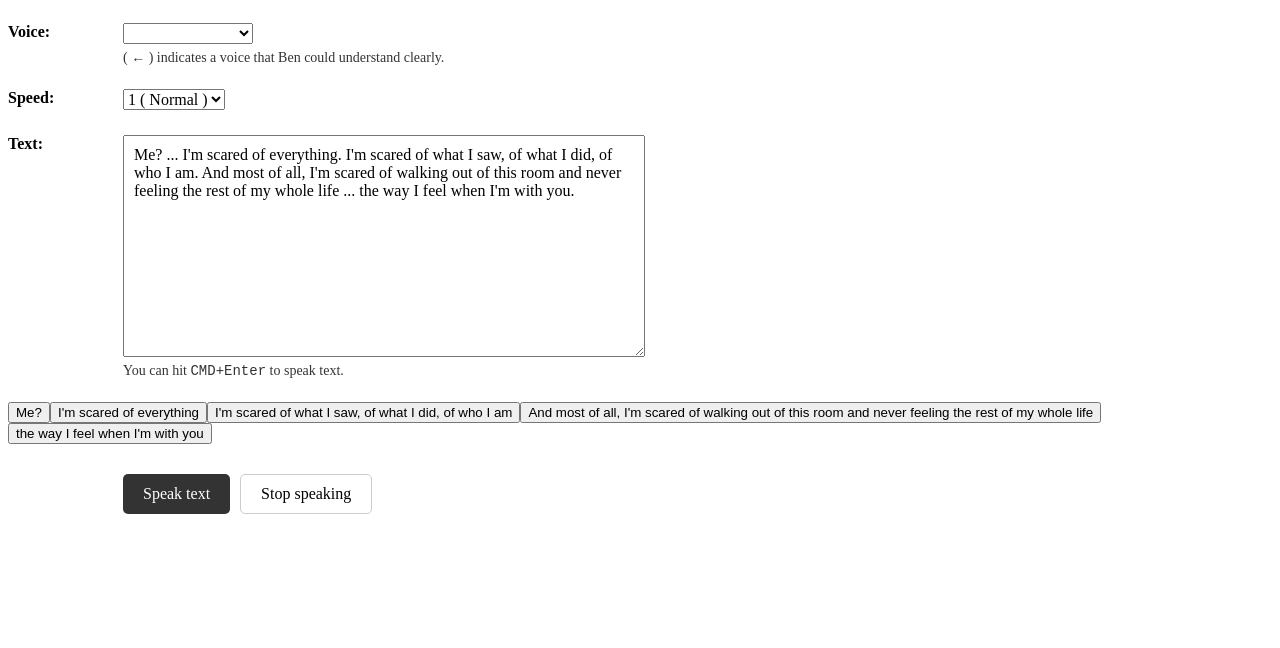
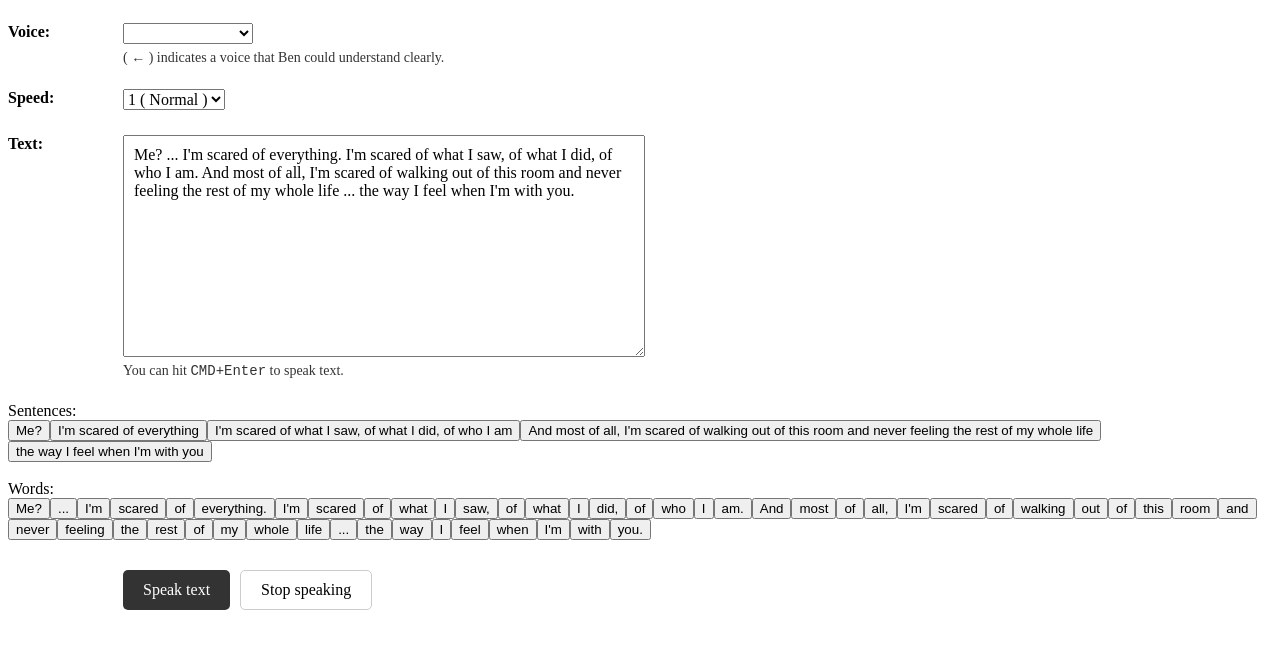
Before and after one commit to wimdenherder/angular-read-text-buttons-binding, an Angular app: page / in a window 1280 px wide. Shown: the top 648 px of the page. Built offline with nearby package versions, Linux system fonts and the light colour scheme.

Commit message:
added words buttons

```diff
--- a/package.json
+++ b/package.json
@@ -3,7 +3,7 @@
   "version": "0.0.0",
   "scripts": {
     "ng": "ng",
-    "start": "ng serve",
+    "start": "ng serve -o",
     "build": "ng build",
     "test": "ng test",
     "lint": "ng lint",
--- a/src/app/app.component.html
+++ b/src/app/app.component.html
@@ -71,7 +71,13 @@
 	</div>
 </div>
 
-<span *ngFor="let word of getSplittedText(); index as i">
+Sentences:<br>
+<span *ngFor="let sentence of getSentences(); index as i">
+  <button (click)="speakWord(sentence)">{{sentence}}</button>
+</span>
+<br>
+<br>Words:<br>
+<span *ngFor="let word of getWords(); index as i">
   <button (click)="speakWord(word)">{{word}}</button>
 </span>
 
--- a/src/app/app.component.ts
+++ b/src/app/app.component.ts
@@ -89,8 +89,12 @@ export class AppComponent {
 
 	}
 
-  public getSplittedText() {
+  public getSentences() {
     return this.text.split(/\.\s*/).filter(x => x.length > 0)
+  }
+
+  public getWords() {
+    return this.text.split(/\s+/).filter(x => x.length > 0)
   }
 
 	// I synthesize speech from the current text for the currently-selected voice.
```
Also changed, not shown: src/assets/screenshot.png, 1 other file (tests, documents, lock files or other folders).
